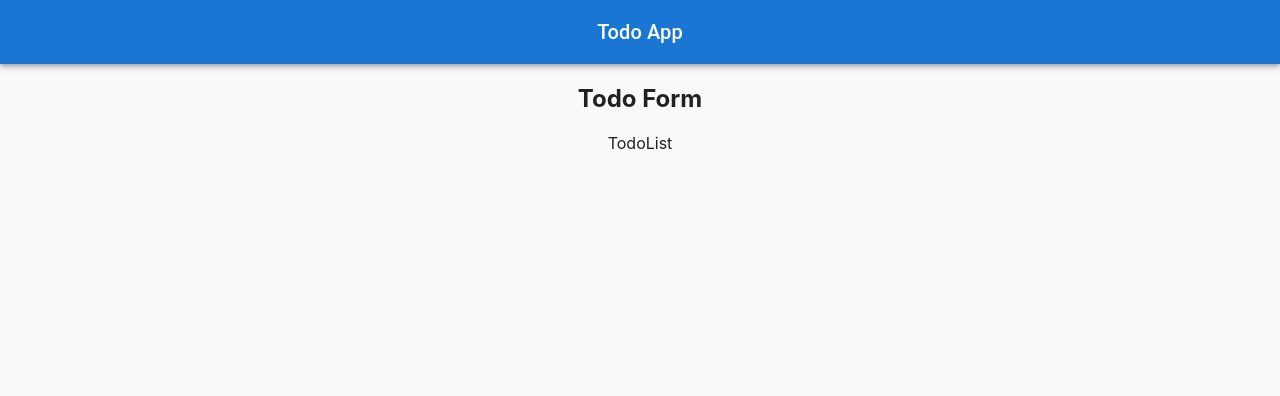
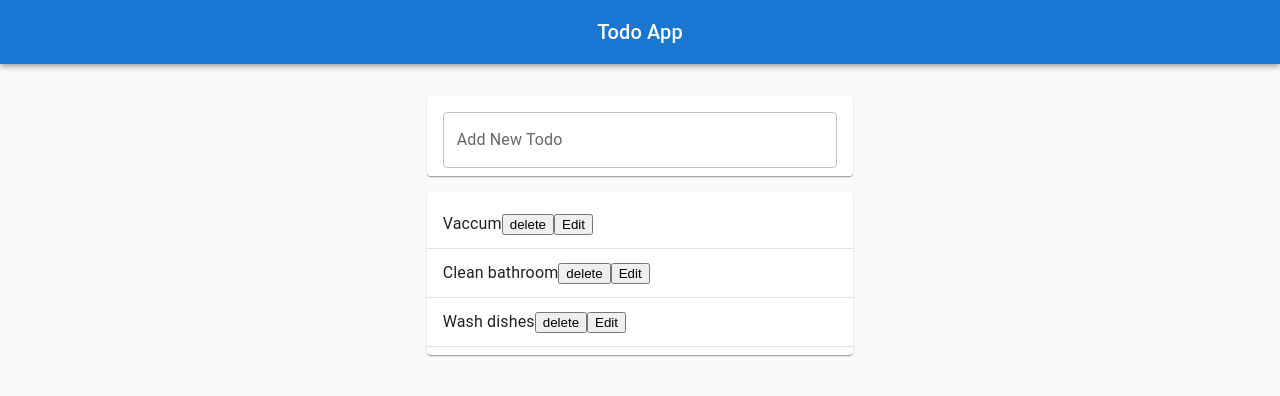
Before and after one commit to camille-celine/Todo-project, a React (Create React App) app: page / in a window 1280 px wide. Shown: the top 396 px of the page. Built offline with nearby package versions, Linux system fonts and the light colour scheme.

Commit message:
Form and List with Todos CRUD

```diff
--- /dev/null
+++ b/src/EditTodoForm.js
@@ -0,0 +1,26 @@
+import React from 'react';
+import useInputState from "./hooks/useInputState";
+import TextField from '@mui/material/TextField';
+
+function EditTodoForm({id, task, editTodo, toggleEditForm}) {
+  const [value, handleChange, reset] = useInputState(task);
+  return (
+    <form onSubmit={e => {
+      e.preventDefault();
+      editTodo(id, value);
+      toggleEditForm();
+      reset();
+    }}>
+      <TextField
+        value={value}
+        onChange={handleChange}
+        margin="normal"
+        label="Add New Todo"
+        fullWidth
+        autoFocus
+      />
+    </form>
+  )
+}
+
+export default EditTodoForm;
--- a/src/Todo.js
+++ b/src/Todo.js
@@ -1,10 +1,28 @@
 import React from 'react';
+import useToggleState from "./hooks/useToggleState";
+import EditTodoForm from "./EditTodoForm";
 
-function Todo() {
+function Todo({task, id, completed, removeTodo, editTodo}) {
+  const [isEditing, toggle] = useToggleState(false);
   return (
     <div>
-      {/* Todo: id, task, completed */}
-      <h3>Todo</h3>
+      { isEditing ?
+        (<EditTodoForm
+          id={id}
+          task={task}
+          editTodo={editTodo}
+          toggleEditForm={toggle}
+        /> )
+      :
+
+        (
+        <>{/* Todo: id, task, completed */}
+          {task}
+          <button onClick={() => removeTodo(id)}>delete</button>
+          <button onClick={toggle}>Edit</button>
+        </>
+      )
+      }
     </div>
   )
 }
--- a/src/TodoApp.js
+++ b/src/TodoApp.js
@@ -1,7 +1,6 @@
 import React, { useState } from 'react';
 import TodoForm from './TodoForm';
 import TodoList from './TodoList';
-import Todo from './Todo';
 import Paper from '@mui/material/Paper';
 import { Typography } from '@mui/material';
 import { AppBar } from '@mui/material';
@@ -12,8 +11,25 @@ import Box from '@mui/material/Box';
 // Control the state of all the todos
 
 function TodoApp() {
-  const initialTodo = {id: 1, task: "Vaccum", completed: false }
-  const [todos, setTodos] = useState(initialTodo);
+  const initialTodos = [
+    {id: 1, task: "Vaccum", completed: false },
+    {id: 2, task: "Clean bathroom", completed: true },
+    {id: 1, task: "Wash dishes", completed: false }
+  ]
+  const [todos, setTodos] = useState(initialTodos);
+  const addTodo = newTodoText => {
+    setTodos([...todos, {id: 4, task: newTodoText, completed: false}]);
+  };
+  const removeTodo = todoId => {
+    const updatedTodos = todos.filter(todo => todo.id !== todoId);
+    setTodos(updatedTodos);
+  }
+  const editTodo = (todoId, newTask) => {
+    const updatedTodos = todos.map( todo =>
+      todo.id === todoId ? {...todo, task: newTask} : todo
+    );
+    setTodos(updatedTodos);
+  }
   return (
     <Paper
       style={{
@@ -35,9 +51,16 @@ function TodoApp() {
         </AppBar>
       </Box>
       {/* AppBar ends */}
-
-      <TodoForm/>
-      <TodoList todos={todos}/>
+      <Grid container justifyContent="center" style={{marginTop: "1rem"}}>
+        <Grid item xs={11} md={8} lg={4} >
+          <TodoForm addTodo={addTodo}/>
+          <TodoList
+            todos={todos}
+            removeTodo={removeTodo}
+            editTodo={editTodo}
+          />
+        </Grid>
+      </Grid>
     </Paper>
   )
 }
--- a/src/TodoForm.js
+++ b/src/TodoForm.js
@@ -1,10 +1,26 @@
 import React from 'react';
+import useInputState from "./hooks/useInputState";
+import Paper from '@mui/material/Paper';
+import TextField from '@mui/material/TextField';
 
-function TodoForm() {
+function TodoForm({addTodo}) {
+  const [value, handleChange, reset] = useInputState("");
   return (
-    <div>
-      <h2>Todo Form</h2>
-    </div>
+    <Paper style={{margin: "1rem 0", padding: "0 1rem"}}>
+      <form onSubmit={e => {
+        e.preventDefault();
+        addTodo(value);
+        reset();
+      }}>
+        <TextField
+          value={value}
+          onChange={handleChange}
+          margin="normal"
+          label="Add New Todo"
+          fullWidth
+        />
+      </form>
+    </Paper>
   )
 }
 
--- a/src/TodoList.js
+++ b/src/TodoList.js
@@ -1,10 +1,34 @@
 import React from "react";
+import Todo from "./Todo";
+import Paper from '@mui/material/Paper';
+import List from '@mui/material/List';
+import ListItem from '@mui/material/ListItem';
+import ListItemText from '@mui/material/ListItemText';
+import Divider from '@mui/material/Divider';
 
-function TodoList() {
+function TodoList(props) {
   return (
-    <div>
-      <p>TodoList</p>
-    </div>
+    <Paper>
+      <List>
+        {props.todos.map(todo => (
+          <>
+            <ListItem>
+              <ListItemText>
+                <Todo
+                  task={todo.task}
+                  id={todo.id}
+                  key={todo.id}
+                  completed={todo.completed}
+                  removeTodo={props.removeTodo}
+                  editTodo={props.editTodo}
+                />
+              </ListItemText>
+            </ListItem>
+            <Divider/>
+          </>
+        ))}
+      </List>
+    </Paper>
   );
 }
 
--- /dev/null
+++ b/src/hooks/useInputState.js
@@ -0,0 +1,14 @@
+import { useState } from "react";
+
+const useInputState = initialVal => {
+  const [value, setValue] = useState(initialVal);
+  const handleChange = e => {
+    setValue(e.target.value);
+  };
+  const reset = () => {
+    setValue("");
+  };
+  return [value, handleChange, reset];
+};
+
+export default useInputState;
--- /dev/null
+++ b/src/hooks/useToggleState.js
@@ -0,0 +1,11 @@
+import { useState } from "react";
+
+function useToggle(initialVal = false) {
+  const [state, setState] = useState(initialVal);
+  const toggle = () => {
+    setState(!state);
+  }
+  return [state, toggle];
+}
+
+export default useToggle;
```
